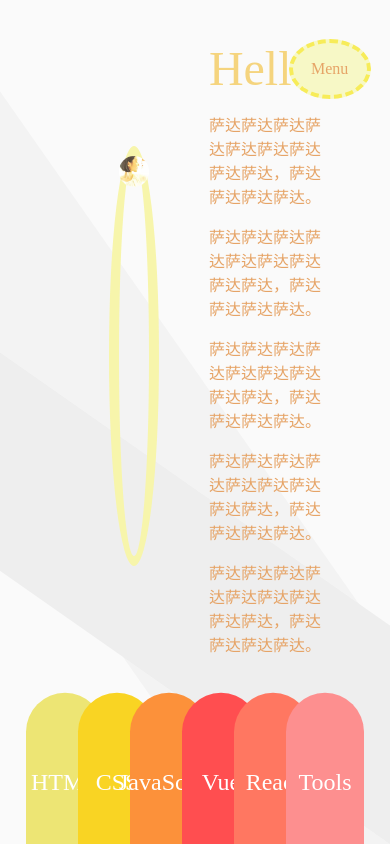
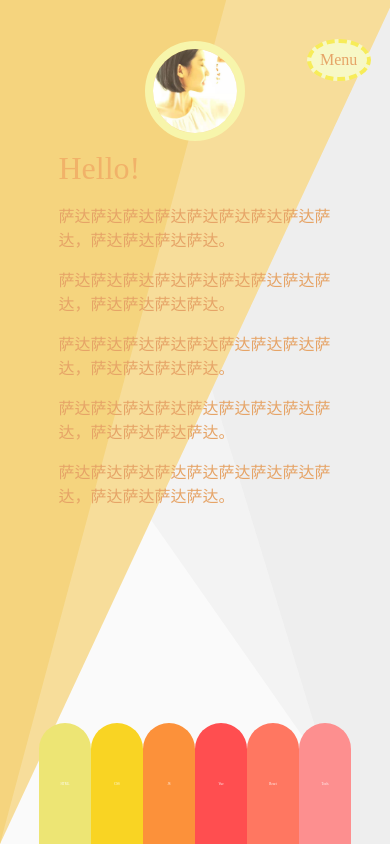
Before and after one commit to hishosho/blog, a Next.js app: page /about in a window 390 px wide. Built offline with nearby package versions, Linux system fonts and the light colour scheme.

Commit message:
[Feat] 博客在导航前加太阳

```diff
--- a/components/common/Navigation.module.css
+++ b/components/common/Navigation.module.css
@@ -1,7 +1,3 @@
-.list {
-  display: none;
-  position: fixed;
-}
 .item {
   position: relative;
   cursor: pointer;
--- a/components/common/Navigation.tsx
+++ b/components/common/Navigation.tsx
@@ -30,9 +30,7 @@ const Navigation = (prop: childProp) => {
   }
 
   return (
-    <ul
-      className={styles.list}
-    >
+    <ul>
       {list.map((item: NavItem) => navItem(item))}
     </ul>
   )
--- /dev/null
+++ b/components/common/SmallNavigation.module.css
@@ -0,0 +1,48 @@
+.list {
+  height: 100%;
+  animation: enter 2s ease-in;
+}
+.item {
+  padding: 2vh;
+  display: flex;
+  flex-direction: row;
+  justify-content: center;
+  align-items: center;
+  border: .5vh solid #f7ec59;
+  background-color: #f7f8c6;
+  margin-bottom: 5vh;
+  border-radius: 100%;
+  font-size: 1rem;
+  font-weight: 500;
+  color: #e6a467;
+  transition: all .4s ease-in-out;
+}
+.item:first-child {
+  border: .5vh dashed #f7ec59;
+}
+
+.item:not(:first-child):hover {
+  transform: scale(1.2);
+}
+.navActive {
+  transform: translateX(0);
+  opacity: 1;
+}
+.navUnActive {
+  opacity: 0;
+}
+
+@keyframes enter {
+  0% {
+    opacity: 0;
+  }
+  100% {
+    opacity: 1;
+  }
+}
+
+@media (max-width: 1024px) {
+  .item {
+    padding: 2vw;
+  }
+}
--- /dev/null
+++ b/components/common/SmallNavigation.tsx
@@ -0,0 +1,51 @@
+import Router from 'next/router'
+import styles from './SmallNavigation.module.css'
+
+interface ChildProp {
+  enter: boolean;
+}
+const SmallNavigation = (props: ChildProp) => {
+  const {
+    enter
+  } = props
+
+  const navigations = [
+    {
+      id: 'home',
+      name: 'Home',
+      path: '/'
+    },
+    {
+      id: 'blog',
+      name: 'blog',
+      path: '/blog'
+    },
+    {
+      id: 'about',
+      name: 'About',
+      path: '/about'
+    }
+  ]
+
+  return (
+    <ul
+      className={styles.list}
+    >
+      <li className={styles.item}>Menu</li>
+      {
+        navigations.map((nav, i) => (
+          <li
+            key={nav.id}
+            className={`${styles.item} ${enter ? styles.navActive : styles.navUnActive}`}
+            style={{transform: enter===false ? `translate(${100 * i}%)` : '', transitionDelay: `.${i}s`, cursor: 'pointer'}}
+            onClick={() => Router.push(nav.path)}
+          >
+            {nav.name}
+          </li>
+        ))
+      }
+    </ul>
+  )
+}
+
+export default SmallNavigation
--- a/pages/about/index.tsx
+++ b/pages/about/index.tsx
@@ -3,6 +3,7 @@ import photo from '../../public/photo.jpg'
 import styles from '../../styles/About.module.css'
 import { useState } from 'react'
 import Router from 'next/router'
+import SmallNavigation from '../../components/common/SmallNavigation'
 const About = () => {
   const [onNavigation, setOnNavigation] = useState<boolean>(false)
   const skillList = [
@@ -20,7 +21,7 @@ const About = () => {
     },
     {
       id: 'JavaScript',
-      name: 'JavaScript',
+      name: 'JS',
       backgroundColor: '#fc913a',
       items: ['JavaScript', 'ES6', 'TypeScript']
     },
@@ -112,57 +113,22 @@ const About = () => {
       </section>
     )
   }
-  const smallNav = () => {
-    const enterNavigation = (state: boolean) => {
-      setOnNavigation(state)
-    }
-    const navigations = [
-      {
-        id: 'home',
-        name: 'Home',
-        path: '/'
-      },
-      {
-        id: 'blog',
-        name: 'blog',
-        path: '/blog'
-      },
-      {
-        id: 'about',
-        name: 'About',
-        path: '/about'
-      }
-    ]
-
+  const navigation = () => {
     return (
       <div
         className={styles.navigation}
-        onMouseEnter={() => enterNavigation(true)}
-        onMouseLeave={() => enterNavigation(false)}
+        onMouseEnter={() => setOnNavigation(true)}
+        onMouseLeave={() => setOnNavigation(false)}
       >
-        <ul
-          className={styles.navigationList}
-        >
-          <li className={styles.navigationItem}>Menu</li>
-          {
-            navigations.map((nav, i) => (
-              <li
-                key={nav.id}
-                className={`${styles.navigationItem} ${onNavigation ? styles.navActive : styles.navUnActive}`}
-                style={{transform: onNavigation===false ? `translate(${100 * i}%)` : '', transitionDelay: `.${i}s`, cursor: 'pointer'}}
-                onClick={() => Router.push(nav.path)}
-              >
-                {nav.name}
-              </li>
-            ))
-          }
-        </ul>
+        <SmallNavigation
+          enter={onNavigation}
+        />
       </div>
     )
   }
   return (
     <div className={styles.aboutWrapper}>
-      {smallNav()}
+      {navigation()}
       {background()}
       {main()}
       {skills()}
--- a/styles/About.module.css
+++ b/styles/About.module.css
@@ -95,49 +95,6 @@
   }
 }
 
-@media (max-width: 768px) {
-  .leftLight {
-    position: absolute;
-    animation: leftLightAnimation 1s ease-in-out;
-    left: -60%;
-    width: 60%;
-    height: 100%;
-    background-color: antiquewhite;
-    transform-origin: left bottom;
-    transform: skewX(-25deg);
-  }
-  .leftDark {
-    position: absolute;
-    animation: leftDarkAnimation 1s ease;
-    left: -60%;
-    width: 60%;
-    height: 100%;
-    background-color: #eee;
-    transform-origin: left bottom;
-    transform: skewX(-15deg);
-  }
-  @keyframes leftLightAnimation {
-    0% {
-      opacity: 0;
-      transform: skewX(0);
-    }
-    100% {
-      opacity: 1;
-      transform: skewX(-25deg);
-    }
-  }
-
-  @keyframes leftDarkAnimation {
-    0% {
-      opacity: 0;
-      transform: skewX(0);
-    }
-    100% {
-      opacity: 1;
-      transform: skewX(-15deg);
-    }
-  }
-}
 /**
   position: fixed; 和z-index失效问题
   https://stackoverflow.com/questions/5218927/z-index-not-working-with-fixed-positioning
@@ -169,16 +126,16 @@
   }
 }
 .photo {
-  width: 400px;
-  height: 400px;
+  width: 40vh;
+  height: 40vh;
   margin: 0 50px;
   border-radius: 50%;
-  border: 10px solid #f7f5ab;
+  border: 1vh solid #f7f5ab;
   transition: all .4s ease-in-out;
 }
 .photo img {
-  width: 400px;
-  height: 400px;
+  width: 40vh;
+  height: 40vh;
   border-radius: 50%;
 }
 .photo:hover {
@@ -275,36 +232,98 @@
   height: 100%;
   padding: 10% 5% 0 0;
 }
-.navigationList {
-  height: 100%;
-  animation: footerAnimation 2s ease-in;
+
+@media (max-width: 1024px) {
+  .leftLight {
+    transform: skewX(-25deg);
   }
-.navigationItem {
-  padding: 2vh;
-  display: flex;
-  flex-direction: row;
-  justify-content: center;
-  align-items: center;
-  border: .5vh solid #f7ec59;
-  background-color: #f7f8c6;
-  margin-bottom: 5vh;
-  border-radius: 100%;
-  font-size: 1rem;
-  font-weight: 500;
-  color: #e6a467;
-  transition: all .4s ease-in-out;
+  .leftDark {
+    transform: skewX(-15deg);
   }
-.navigationItem:first-child {
-  border: .5vh dashed #f7ec59;
+  .rightLight {
+    right: -77%;
+    width: 80%;
+    transform: skewX(35deg);
   }
 
-.navigationItem:not(:first-child):hover {
-  transform: scale(1.2);
+  .rightDark {
+    right: -70%;
+    width: 80%;
+    transform: skewX(17deg);
   }
-.navActive {
-  transform: translateX(0);
+  @keyframes leftLightAnimation {
+    0% {
+      opacity: 0;
+      transform: skewX(0);
+    }
+    100% {
+      opacity: 1;
+      transform: skewX(-25deg);
+    }
+  }
+
+  @keyframes leftDarkAnimation {
+    0% {
+      opacity: 0;
+      transform: skewX(0);
+    }
+    100% {
+      opacity: 1;
+      transform: skewX(-15deg);
+    }
+  }
+  @keyframes rightLightAnimation {
+    0% {
+      opacity: 0;
+      transform: skewX(0);
+    }
+    100% {
+      opacity: 1;
+      transform: skewX(35deg);
+    }
+  }
+
+  @keyframes rightDarkAnimation {
+    0% {
+      opacity: 0;
+      transform: skewX(0);
+    }
+    100% {
+      opacity: 1;
+      transform: skewX(17deg);
+    }
+  }
+  .introduce {
+    flex-direction: column;
+  }
+  .photo {
+    width: 10vh;
+    height: 10vh;
+  }
+  .photo img {
+    width: 10vh;
+    height: 10vh;
+  }
+  .title {
+    margin-top: 1vh;
+    font-size: 2rem;
+    color: #f1b269;
+  }
+  .more:hover .skillItems {
+    opacity: 0;
+  }
+  .more:hover > p:first-child {
     opacity: 1;
   }
-.navUnActive {
-  opacity: 0;
+  .more {
+    transform: scale(1);
+    font-size: .2rem;
   }
+  .more:hover {
+    transform: scale(1);
+  }
+  .navigation {
+
+    height: 80%;
+  }
+}
--- a/styles/Blog.module.css
+++ b/styles/Blog.module.css
@@ -3,9 +3,11 @@
   background-image: linear-gradient(#fdff91, #fff);
 }
 .navigation {
-  position: absolute;
-  top: 20px;
-  left: 10%;
+  z-index: 1;
+  position: fixed;
+  top: 0;
+  padding: 10px 0 10px 10%;
+  width: 100%;
 }
 .main {
   width: 60%;
@@ -109,7 +111,7 @@
   }
 }
 
-@media (max-width: 768px) {
+@media (max-width: 1024px) {
   .main {
     width: 90%;
     margin: 20px auto;
--- a/styles/BlogDetail.module.css
+++ b/styles/BlogDetail.module.css
@@ -3,6 +3,15 @@
 }
 .header {
   background-color: #FFB391;
+}
+.navigation {
+  background-color: #FFB391;
+  padding: 10px 0 10px 10%;
+  width: 100%;
+  position: fixed;
+  top: 0;
+  display: flex;
+  flex-direction: row;
 }
 .titleWraper {
   margin: 0 auto;
@@ -61,3 +70,24 @@
     display: block;
   }
 }
+
+.toTop {
+  position: relative;
+  float: right;
+}
+.arrow {
+  position: absolute;
+  height: 100%;
+  top: 0;
+  padding: 50% auto;
+  transform: scaleY(360deg);
+  animation: rotate 2s infinite;
+}
+@keyframes rotate {
+  from {
+    transform:rotateY(360deg);
+  }
+  to {
+    transform:rotateY(0deg);
+  }
+}
```
Also changed, not shown: components/blog/WaterCanvas.tsx (+39 -28 lines), components/common/SunLogo.tsx (added, +140 -0 lines), pages/blog/detail.tsx (+30 -5 lines), pages/blog/index.tsx (+11 -2 lines). Lines whose indentation alone changed are shown as unchanged.
